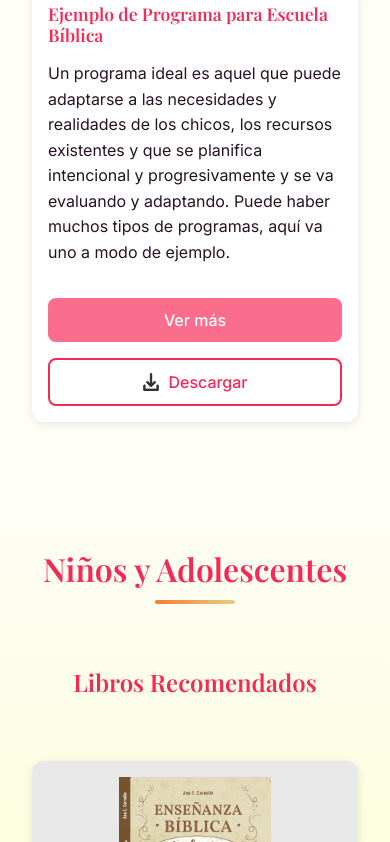
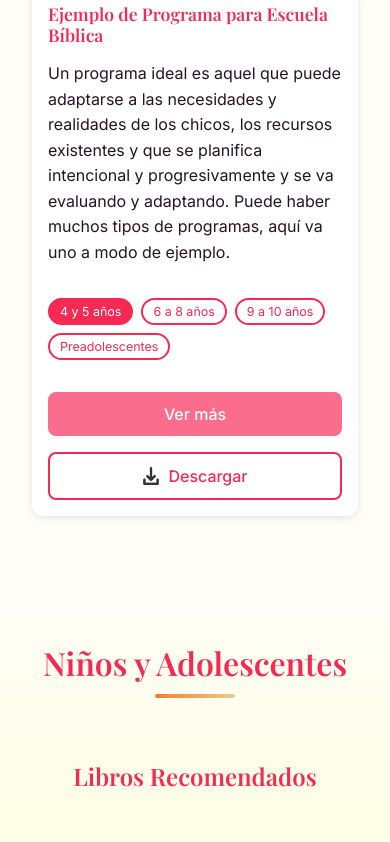
Before and after one commit to AgustinCevello/sembrarlapalabra, a React (Vite) app: page / in a window 390 px wide. Shown: the part 4102-4944 px from the top of the page. Built offline with nearby package versions, Linux system fonts and the light colour scheme.

Commit message:
Agregue selector de archivos por edad en recurso de programas biblicos y scrollbar personalizada

```diff
--- a/src/components/common/ResourceCard.css
+++ b/src/components/common/ResourceCard.css
@@ -55,6 +55,42 @@
   line-height: 1.6;
 }
 
+/* ── Selector de grupo de edad ── */
+.resource-card-selector {
+  display: flex;
+  flex-wrap: wrap;
+  gap: var(--spacing-xs);
+  margin-bottom: var(--spacing-md);
+}
+
+.selector-btn {
+  padding: 5px 14px;
+  border-radius: 20px;
+  border: 2px solid var(--primary-color);
+  background: transparent;
+  color: var(--primary-color);
+  font-family: var(--font-body);
+  font-size: 0.82rem;
+  cursor: pointer;
+  transition: all var(--transition-fast);
+}
+
+.selector-btn:hover {
+  background: var(--primary-color);
+  color: var(--white);
+}
+
+.selector-btn--active {
+  background: var(--primary-color);
+  color: var(--white);
+}
+
+.resource-card-selector--modal {
+  margin-bottom: var(--spacing-md);
+  justify-content: center;
+}
+/* ─────────────────────────────── */
+
 .resource-card-actions {
   display: flex;
   gap: var(--spacing-sm);
@@ -73,7 +109,6 @@
 .btn-icon-descarga {
   width: 18px;
   height: 18px;
-  /* Este filtro hace que el ícono de descarga sea blanco para el botón primario */
   filter: brightness(0) invert(1);
   opacity: 0.8;
 }
@@ -82,7 +117,6 @@
   width: 20px;
   height: 20px;
   object-fit: contain;
-  /* ¡CORRECCIÓN CLAVE! Se asegura que no haya filtro para que React pueda cambiar el color/imagen de origen */
   filter: none;
   transition: all var(--transition-fast);
 }
@@ -128,4 +162,9 @@
   .resource-card-actions .btn {
     width: 100%;
   }
+
+  .selector-btn {
+    font-size: 0.78rem;
+    padding: 4px 10px;
+  }
 }
--- a/src/components/common/ResourceCard.jsx
+++ b/src/components/common/ResourceCard.jsx
@@ -3,24 +3,22 @@ import Modal from './Modal';
 import Button from './Button';
 import { getDrivePreviewUrl, getDriveDownloadUrl } from '../../utils/driveHelpers';
 import DescargaIcon from '../../assets/icons/DescargaLogo.png';
-import OjoCerradoIcon from '../../assets/icons/OjoCerradoLogo.png';
-import OjoAbiertoIcon from '../../assets/icons/OjoAbiertoLogo.png';
 import './ResourceCard.css';
 
-const ResourceCard = ({ titulo, descripcion, fileId, imagen }) => {
+const ResourceCard = ({ titulo, descripcion, fileId, archivos, imagen }) => {
   const [isModalOpen, setIsModalOpen] = useState(false);
-  const [isHovering, setIsHovering] = useState(false);
 
-  const handleOpenModal = () => {
-    setIsModalOpen(true);
-  };
+  // Si tiene múltiples archivos, el seleccionado empieza en el primero
+  const tieneMultiples = archivos && archivos.length > 0;
+  const [archivoSeleccionado, setArchivoSeleccionado] = useState(
+    tieneMultiples ? archivos[0] : null
+  );
 
-  const handleCloseModal = () => {
-    setIsModalOpen(false);
-  };
+  // El fileId activo es el del archivo seleccionado, o el prop simple
+  const activeFileId = tieneMultiples ? archivoSeleccionado.fileId : fileId;
 
   const handleDownload = () => {
-    window.open(getDriveDownloadUrl(fileId), '_blank');
+    window.open(getDriveDownloadUrl(activeFileId), '_blank');
   };
 
   return (
@@ -34,13 +32,24 @@ const ResourceCard = ({ titulo, descripcion, fileId, imagen }) => {
         <div className="resource-card-content">
           <h3 className="resource-card-title">{titulo}</h3>
           <p className="resource-card-description">{descripcion}</p>
+
+          {/* Selector de grupo de edad (solo si hay múltiples archivos) */}
+          {tieneMultiples && (
+            <div className="resource-card-selector">
+              {archivos.map((archivo) => (
+                <button
+                  key={archivo.fileId}
+                  className={`selector-btn ${archivoSeleccionado.fileId === archivo.fileId ? 'selector-btn--active' : ''}`}
+                  onClick={() => setArchivoSeleccionado(archivo)}
+                >
+                  {archivo.label}
+                </button>
+              ))}
+            </div>
+          )}
+
           <div className="resource-card-actions">
-            <Button
-              variant="primary"
-              onClick={handleOpenModal}
-              onMouseEnter={() => setIsHovering(true)}
-              onMouseLeave={() => setIsHovering(false)}
-            >
+            <Button variant="primary" onClick={() => setIsModalOpen(true)}>
               Ver más
             </Button>
             <Button variant="outline" onClick={handleDownload}>
@@ -51,10 +60,26 @@ const ResourceCard = ({ titulo, descripcion, fileId, imagen }) => {
         </div>
       </div>
 
-      <Modal isOpen={isModalOpen} onClose={handleCloseModal} title={titulo}>
+      <Modal isOpen={isModalOpen} onClose={() => setIsModalOpen(false)} title={titulo}>
+
+        {/* Si tiene múltiples, mostrar selector también dentro del modal */}
+        {tieneMultiples && (
+          <div className="resource-card-selector resource-card-selector--modal">
+            {archivos.map((archivo) => (
+              <button
+                key={archivo.fileId}
+                className={`selector-btn ${archivoSeleccionado.fileId === archivo.fileId ? 'selector-btn--active' : ''}`}
+                onClick={() => setArchivoSeleccionado(archivo)}
+              >
+                {archivo.label}
+              </button>
+            ))}
+          </div>
+        )}
+
         <iframe
-          src={getDrivePreviewUrl(fileId)}
-          title={titulo}
+          src={getDrivePreviewUrl(activeFileId)}
+          title={tieneMultiples ? archivoSeleccionado.label : titulo}
           allow="autoplay"
         />
         <div className="modal-actions">
--- a/src/components/sections/Inclusion.jsx
+++ b/src/components/sections/Inclusion.jsx
@@ -64,6 +64,7 @@ const Inclusion = () => {
                 titulo={recurso.titulo}
                 descripcion={recurso.descripcion}
                 fileId={recurso.fileId}
+                archivos={recurso.archivos}
               />
             ))}
           </div>
--- a/src/data/inclusionData.js
+++ b/src/data/inclusionData.js
@@ -43,11 +43,16 @@ export const recursosInclusionData = [
     fileId: "17pDHjE5LJcIPZcT85pyWP6sAnbMqQ0tV",
     categoria: "recurso"
   },
-    {
+  {
     id: 5,
     titulo: "Ejemplo de Programa para Escuela Bíblica",
     descripcion: "Un programa ideal es aquel que puede adaptarse a las necesidades y realidades de los chicos, los recursos existentes y que se planifica intencional y progresivamente y se va evaluando y adaptando. Puede haber muchos tipos de programas, aquí va uno a modo de ejemplo.",
-    fileId: "1wpfQOlkKpOgmwX38baxh0LmoxKLGd4z1",
+    archivos: [
+      { label: "4 y 5 años",       fileId: "1J8EKJ7MOryVMpkc64z5zgvSPn7AQ76NM" },
+      { label: "6 a 8 años",       fileId: "1ikkXYYIm-tiLlEtCINg-MnjmKgGqJ-hl" },
+      { label: "9 a 10 años",      fileId: "11sUOMfpKfhP_WQ5RIfmAAkQf-W70jkId" },
+      { label: "Preadolescentes",  fileId: "1ryxSlDCN0RqdUTdHnz_XwMugk-J7Wq76" }
+    ],
     categoria: "recurso"
   }
 ];
--- a/src/styles/index.css
+++ b/src/styles/index.css
@@ -2,11 +2,11 @@
 
 :root {
   /* Colores */
-  --primary-color: #f42a55; /* Rojo/Rosa fuerte (Antes: #2C5F2D) */
-  --secondary-color: #fa7a32; /* Naranja brillante (Antes: #97BC62) */
-  --accent-color: #d09e1e81; /* Ocre/Marrón (Antes: #F4A261) */
-  --background-color: #f8fd9109; /* Amarillo muy claro (Antes: #FAFAF9) */
-  --text-color: #261323; /* Casi negro/Marrón oscuro (Antes: #1F1F1F) */
+  --primary-color: #f42a55;
+  --secondary-color: #fa7a32;
+  --accent-color: #d09e1e81;
+  --background-color: #f8fd9109;
+  --text-color: #261323;
   --light-gray: #E8E8E8;
   --white: #FFFFFF;
 
@@ -101,6 +101,46 @@ section {
 .mb-2 { margin-bottom: var(--spacing-md); }
 .mb-3 { margin-bottom: var(--spacing-lg); }
 
+/* ── Scrollbar personalizada ── */
+* {
+  scrollbar-width: thin;
+  scrollbar-color: #e8a87c #fdf3e7;
+}
+
+::-webkit-scrollbar {
+  width: 7px;
+}
+
+::-webkit-scrollbar-track {
+  background: linear-gradient(
+    to bottom,
+    #fdf3e7,
+    #fde8c8,
+    #fdf3e7
+  );
+}
+
+::-webkit-scrollbar-thumb {
+  background: linear-gradient(
+    to bottom,
+    #f5c97a,
+    #e8a056,
+    #d4834a
+  );
+  border-radius: 10px;
+  border: 1px solid #fde8c8;
+}
+
+::-webkit-scrollbar-thumb:hover {
+  background: linear-gradient(
+    to bottom,
+    #f0b84a,
+    #d4834a,
+    #c06a30
+  );
+}
+/* ─────────────────────────────── */
+
 /* Responsive */
 @media (max-width: 768px) {
   section {
```
